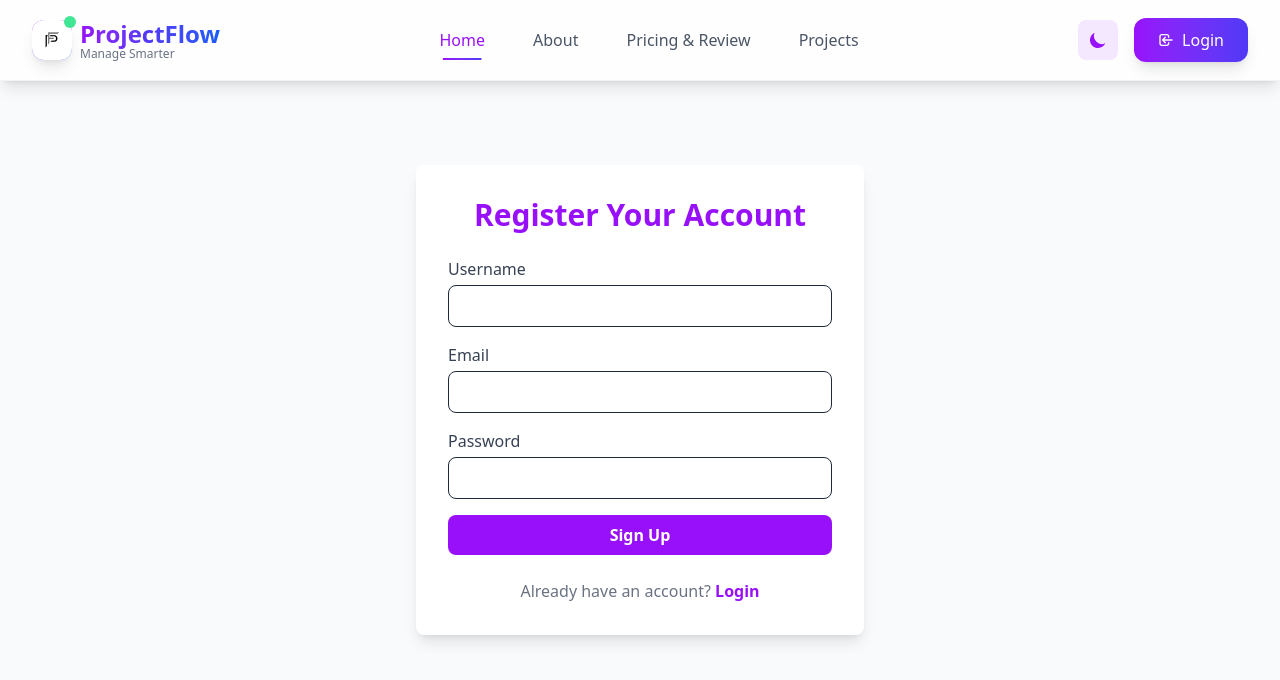
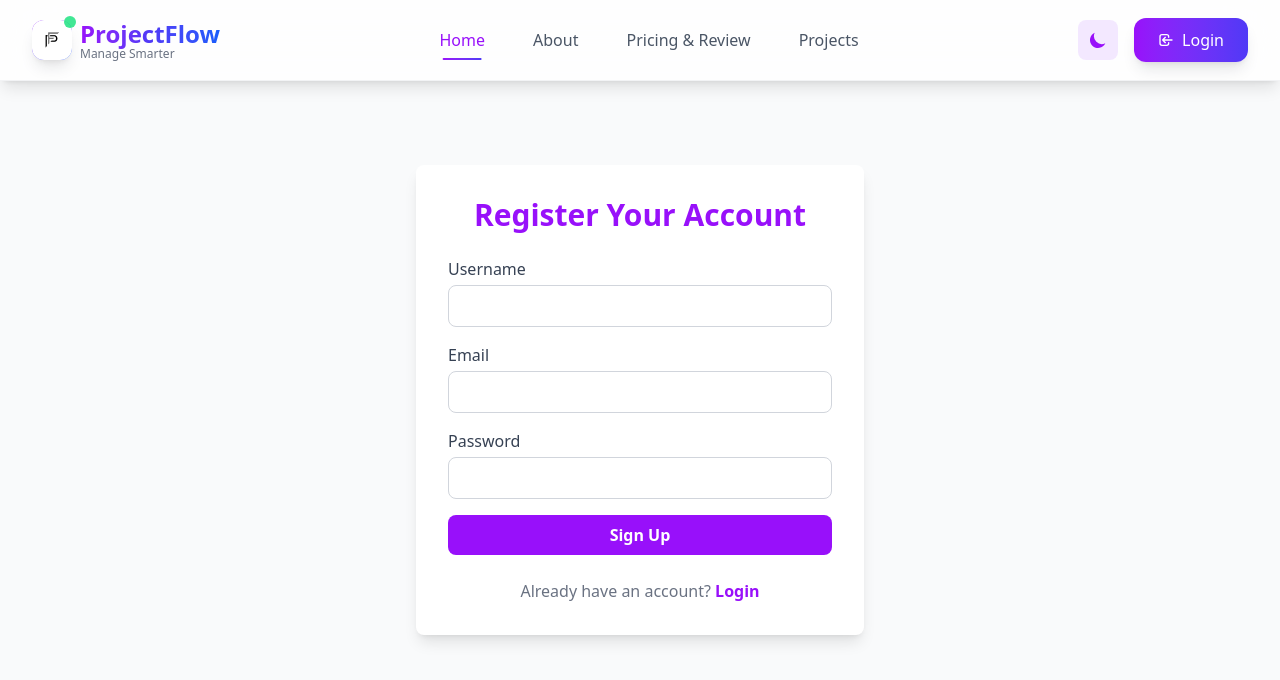
Before and after one commit to prashantt-27/ProjectManagementApp, a React (Vite) app: page /sign in a window 1280 px wide. Shown: the top 680 px of the page. Built offline with nearby package versions, Linux system fonts and the light colour scheme.

Commit message:
dark mode enhanced

```diff
--- a/src/authentication/LoginForm.tsx
+++ b/src/authentication/LoginForm.tsx
@@ -3,6 +3,7 @@ import { Link } from "react-router-dom";
 import { useNavigate } from "react-router-dom";
 import { useDispatch } from "react-redux";
 import { login } from "../redux/slices/userSlice";
+import { useTheme } from "../context/ThemeContext"; // Adjust the path as needed
 
 const LoginForm = () => {
   const [email, setEmail] = useState("");
@@ -10,6 +11,7 @@ const LoginForm = () => {
 
   const navigate = useNavigate();
   const dispatch = useDispatch();
+  const { darkMode } = useTheme();
 
   const handleSubmit = (e: React.FormEvent) => {
     e.preventDefault();
@@ -23,21 +25,38 @@ const LoginForm = () => {
 
   return (
     <>
-      <div className="min-h-screen flex items-center justify-center bg-gray-50">
-        <div className="bg-white shadow-lg rounded-lg p-8 w-full max-w-md">
+      <div
+        className={`min-h-screen flex items-center justify-center ${
+          darkMode ? "bg-gray-900" : "bg-gray-50"
+        }`}
+      >
+        <div
+          className={`shadow-lg rounded-lg p-8 w-full max-w-md ${
+            darkMode ? "bg-gray-800" : "bg-white"
+          }`}
+        >
           <h2 className="text-3xl font-bold text-purple-600 mb-6 text-center">
             Login to Your Account
           </h2>
-          <form onSubmit={handleSubmit} className="space-y-4">
+          <form onSubmit={handleSubmit} className="space-y-4 outline-none">
             {/* Email */}
             <div>
-              <label className="block text-gray-700 mb-1" htmlFor="email">
+              <label
+                className={`block mb-1 ${
+                  darkMode ? "text-gray-300" : "text-gray-700"
+                }`}
+                htmlFor="email"
+              >
                 Email
               </label>
               <input
                 id="email"
                 type="email"
-                className="w-full px-4 py-2 border rounded-lg focus:outline-none focus:ring-2 focus:ring-purple-600"
+                className={`w-full px-4 py-2 border rounded-lg focus:outline-none focus:ring-2 focus:ring-purple-600 ${
+                  darkMode
+                    ? "bg-gray-700 border-gray-600 text-white placeholder-gray-400"
+                    : "bg-white border-gray-300 text-black"
+                }`}
                 value={email}
                 onChange={(e) => setEmail(e.target.value)}
                 required
@@ -46,13 +65,22 @@ const LoginForm = () => {
 
             {/* Password */}
             <div>
-              <label className="block text-gray-700 mb-1" htmlFor="password">
+              <label
+                className={`block mb-1 ${
+                  darkMode ? "text-gray-300" : "text-gray-700"
+                }`}
+                htmlFor="password"
+              >
                 Password
               </label>
               <input
                 id="password"
                 type="password"
-                className="w-full px-4 py-2 border rounded-lg focus:outline-none focus:ring-2 focus:ring-purple-600"
+                className={`w-full px-4 py-2 border rounded-lg focus:outline-none focus:ring-2 focus:ring-purple-600 ${
+                  darkMode
+                    ? "bg-gray-700 border-gray-600 text-white placeholder-gray-400"
+                    : "bg-white border-gray-300 text-black"
+                }`}
                 value={password}
                 onChange={(e) => setPassword(e.target.value)}
                 required
@@ -62,20 +90,30 @@ const LoginForm = () => {
             {/* Submit Button */}
             <button
               type="submit"
-              className="w-full bg-purple-600 text-white py-2 rounded-lg font-semibold hover:bg-purple-700 transition"
+              className={`w-full bg-purple-600 py-2 rounded-lg font-semibold hover:bg-purple-700 transition ${
+                darkMode ? "text-white" : "text-black"
+              }`}
             >
               Login
             </button>
 
             {/* Forgot Password */}
-            <p className="text-center text-gray-500 mt-2">
+            <p
+              className={`text-center mt-2 ${
+                darkMode ? "text-gray-400" : "text-gray-500"
+              }`}
+            >
               <a href="#" className="text-purple-600 hover:underline">
                 Forgot Password?
               </a>
             </p>
           </form>
 
-          <p className="text-center text-gray-500 mt-6">
+          <p
+            className={`text-center mt-6 ${
+              darkMode ? "text-gray-400" : "text-gray-500"
+            }`}
+          >
             Don't have an account?{" "}
             <Link
               to="/sign"
--- a/src/authentication/SignIn.tsx
+++ b/src/authentication/SignIn.tsx
@@ -2,6 +2,7 @@ import React, { useState } from "react";
 import { useNavigate } from "react-router-dom";
 import { useDispatch } from "react-redux";
 import { register } from "../redux/slices/userSlice";
+import { useTheme } from "../context/ThemeContext"; // Adjust the path as needed
 
 const LoginForm = () => {
   const [username, setUsername] = useState("");
@@ -9,8 +10,8 @@ const LoginForm = () => {
   const [password, setPassword] = useState("");
 
   const dispatch = useDispatch();
-
   const navigate = useNavigate();
+  const { darkMode } = useTheme();
 
   const handleSubmit = (e: React.FormEvent) => {
     e.preventDefault();
@@ -25,35 +26,62 @@ const LoginForm = () => {
 
   return (
     <>
-      <div className="min-h-screen flex items-center justify-center bg-gray-50">
-        <div className="bg-white shadow-lg rounded-lg p-8 w-full max-w-md">
+      <div
+        className={`min-h-screen flex items-center justify-center ${
+          darkMode ? "bg-gray-900" : "bg-gray-50"
+        }`}
+      >
+        <div
+          className={`shadow-lg rounded-lg p-8 w-full max-w-md ${
+            darkMode ? "bg-gray-800" : "bg-white"
+          }`}
+        >
           <h2 className="text-3xl font-bold text-purple-600 mb-6 text-center">
             Register Your Account
           </h2>
           <form onSubmit={handleSubmit} className="space-y-4">
-            {/* Email */}
+            {/* Username */}
             <div>
-              <label className="block text-gray-700 mb-1" htmlFor="email">
+              <label
+                className={`block mb-1 ${
+                  darkMode ? "text-gray-300" : "text-gray-700"
+                }`}
+                htmlFor="username"
+              >
                 Username
               </label>
               <input
                 id="username"
                 type="text"
-                className="w-full px-4 py-2 border rounded-lg focus:outline-none focus:ring-2 focus:ring-purple-600"
+                className={`w-full px-4 py-2 border rounded-lg focus:outline-none focus:ring-2 focus:ring-purple-600 ${
+                  darkMode
+                    ? "bg-gray-700 border-gray-600 text-white placeholder-gray-400"
+                    : "bg-white border-gray-300 text-black"
+                }`}
                 value={username}
                 onChange={(e) => setUsername(e.target.value)}
                 required
               />
             </div>
 
+            {/* Email */}
             <div>
-              <label className="block text-gray-700 mb-1" htmlFor="email">
+              <label
+                className={`block mb-1 ${
+                  darkMode ? "text-gray-300" : "text-gray-700"
+                }`}
+                htmlFor="email"
+              >
                 Email
               </label>
               <input
                 id="email"
                 type="email"
-                className="w-full px-4 py-2 border rounded-lg focus:outline-none focus:ring-2 focus:ring-purple-600"
+                className={`w-full px-4 py-2 border rounded-lg focus:outline-none focus:ring-2 focus:ring-purple-600 ${
+                  darkMode
+                    ? "bg-gray-700 border-gray-600 text-white placeholder-gray-400"
+                    : "bg-white border-gray-300 text-black"
+                }`}
                 value={email}
                 onChange={(e) => setEmail(e.target.value)}
                 required
@@ -62,13 +90,22 @@ const LoginForm = () => {
 
             {/* Password */}
             <div>
-              <label className="block text-gray-700 mb-1" htmlFor="password">
+              <label
+                className={`block mb-1 ${
+                  darkMode ? "text-gray-300" : "text-gray-700"
+                }`}
+                htmlFor="password"
+              >
                 Password
               </label>
               <input
                 id="password"
                 type="password"
-                className="w-full px-4 py-2 border rounded-lg focus:outline-none focus:ring-2 focus:ring-purple-600"
+                className={`w-full px-4 py-2 border rounded-lg focus:outline-none focus:ring-2 focus:ring-purple-600 ${
+                  darkMode
+                    ? "bg-gray-700 border-gray-600 text-white placeholder-gray-400"
+                    : "bg-white border-gray-300 text-black"
+                }`}
                 value={password}
                 onChange={(e) => setPassword(e.target.value)}
                 required
@@ -84,8 +121,12 @@ const LoginForm = () => {
             </button>
           </form>
 
-          {/* Signup Link */}
-          <p className="text-center text-gray-500 mt-6">
+          {/* Login Link */}
+          <p
+            className={`text-center mt-6 ${
+              darkMode ? "text-gray-400" : "text-gray-500"
+            }`}
+          >
             Already have an account?{" "}
             <a
               href="#"
```
